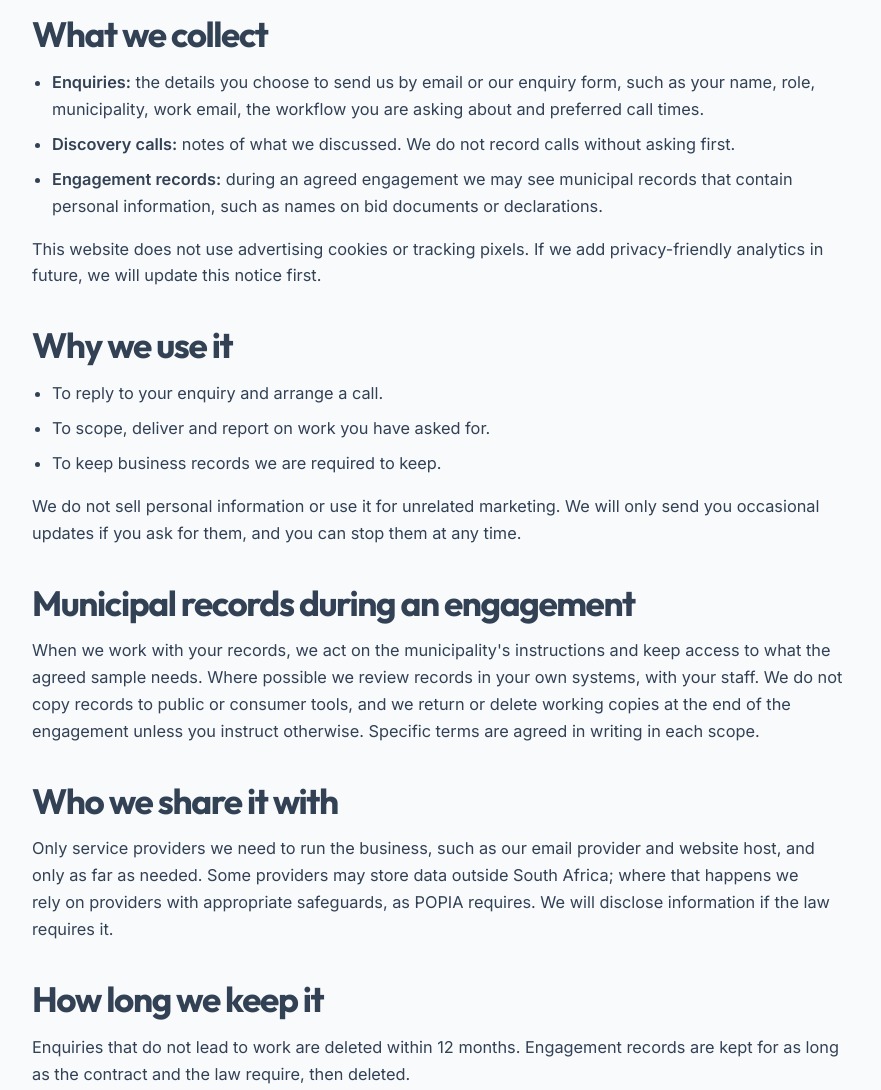
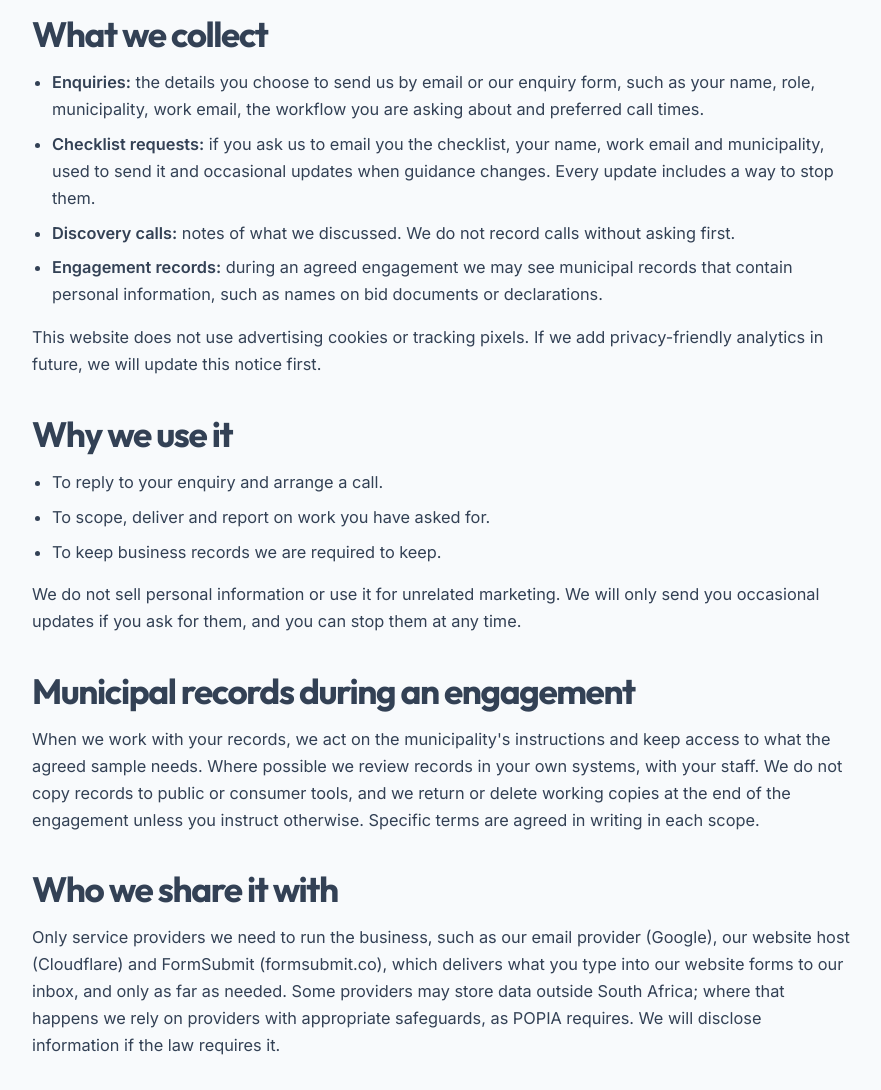
Before and after one commit to Slyvester-cyber/MuniLink-Landing-page, a website with bundled scripts: page privacy.html in a window 1280 px wide. Shown: the part 780-1870 px from the top of the page, without its empty margins (198-1079 px from the left). Built offline with nearby package versions, Linux system fonts and the light colour scheme.

Commit message:
Funnel: FormSubmit form backend, booking constant, checklist capture, working-with-us page

```diff
--- a/privacy.html
+++ b/privacy.html
@@ -64,7 +64,7 @@
       <h2>Who we are</h2>
       <p>MuniLink is run by Slyvester Mngadi in Gqeberha, South Africa, and is the responsible party for personal information collected through this website and our emails. For privacy questions, contact us at <a href="mailto:munilink.agency@gmail.com?subject=Privacy%20request">munilink.agency@gmail.com</a>.</p>
       <h2>What we collect</h2>
-      <ul><li><b>Enquiries:</b> the details you choose to send us by email or our enquiry form, such as your name, role, municipality, work email, the workflow you are asking about and preferred call times.</li><li><b>Discovery calls:</b> notes of what we discussed. We do not record calls without asking first.</li><li><b>Engagement records:</b> during an agreed engagement we may see municipal records that contain personal information, such as names on bid documents or declarations.</li></ul>
+      <ul><li><b>Enquiries:</b> the details you choose to send us by email or our enquiry form, such as your name, role, municipality, work email, the workflow you are asking about and preferred call times.</li><li><b>Checklist requests:</b> if you ask us to email you the checklist, your name, work email and municipality, used to send it and occasional updates when guidance changes. Every update includes a way to stop them.</li><li><b>Discovery calls:</b> notes of what we discussed. We do not record calls without asking first.</li><li><b>Engagement records:</b> during an agreed engagement we may see municipal records that contain personal information, such as names on bid documents or declarations.</li></ul>
       <p>This website does not use advertising cookies or tracking pixels. If we add privacy-friendly analytics in future, we will update this notice first.</p>
       <h2>Why we use it</h2>
       <ul><li>To reply to your enquiry and arrange a call.</li><li>To scope, deliver and report on work you have asked for.</li><li>To keep business records we are required to keep.</li></ul>
@@ -72,7 +72,7 @@
       <h2>Municipal records during an engagement</h2>
       <p>When we work with your records, we act on the municipality's instructions and keep access to what the agreed sample needs. Where possible we review records in your own systems, with your staff. We do not copy records to public or consumer tools, and we return or delete working copies at the end of the engagement unless you instruct otherwise. Specific terms are agreed in writing in each scope.</p>
       <h2>Who we share it with</h2>
-      <p>Only service providers we need to run the business, such as our email provider and website host, and only as far as needed. Some providers may store data outside South Africa; where that happens we rely on providers with appropriate safeguards, as POPIA requires. We will disclose information if the law requires it.</p>
+      <p>Only service providers we need to run the business, such as our email provider (Google), our website host (Cloudflare) and FormSubmit (formsubmit.co), which delivers what you type into our website forms to our inbox, and only as far as needed. Some providers may store data outside South Africa; where that happens we rely on providers with appropriate safeguards, as POPIA requires. We will disclose information if the law requires it.</p>
       <h2>How long we keep it</h2>
       <p>Enquiries that do not lead to work are deleted within 12 months. Engagement records are kept for as long as the contract and the law require, then deleted.</p>
       <h2>Security</h2>
```
